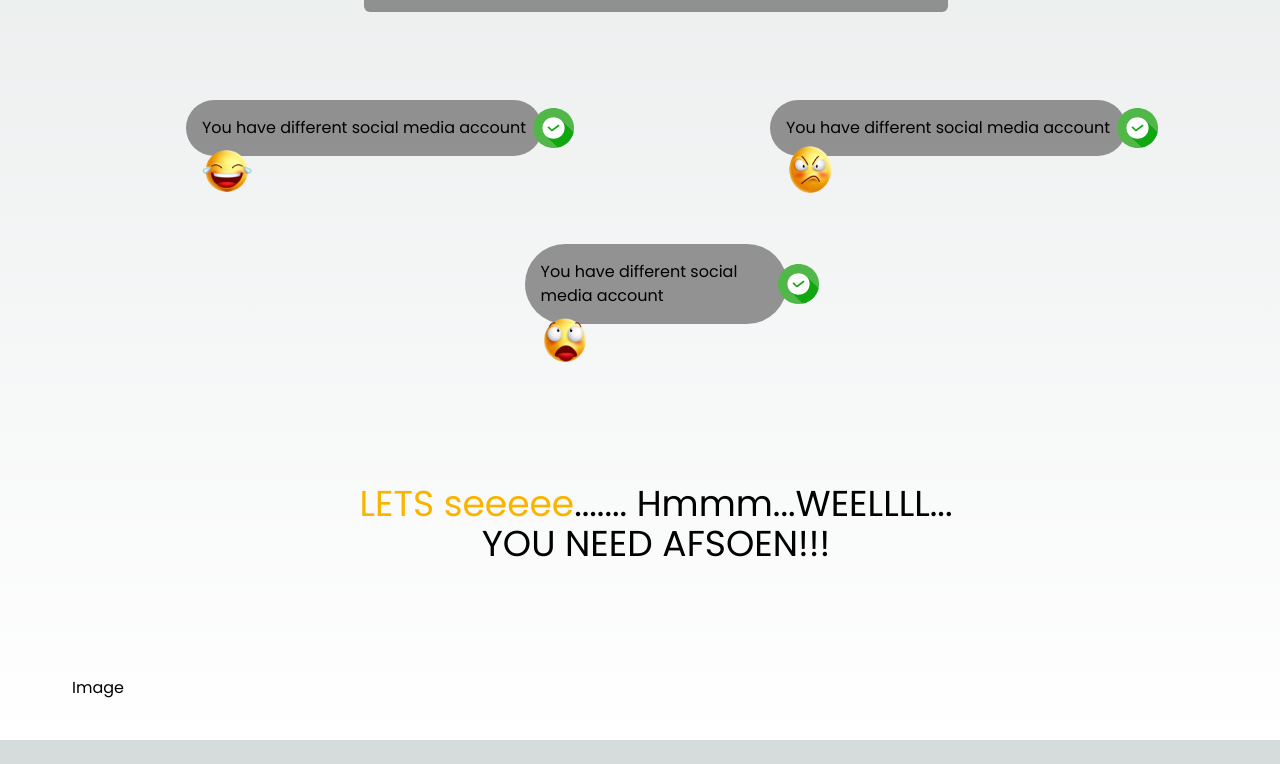
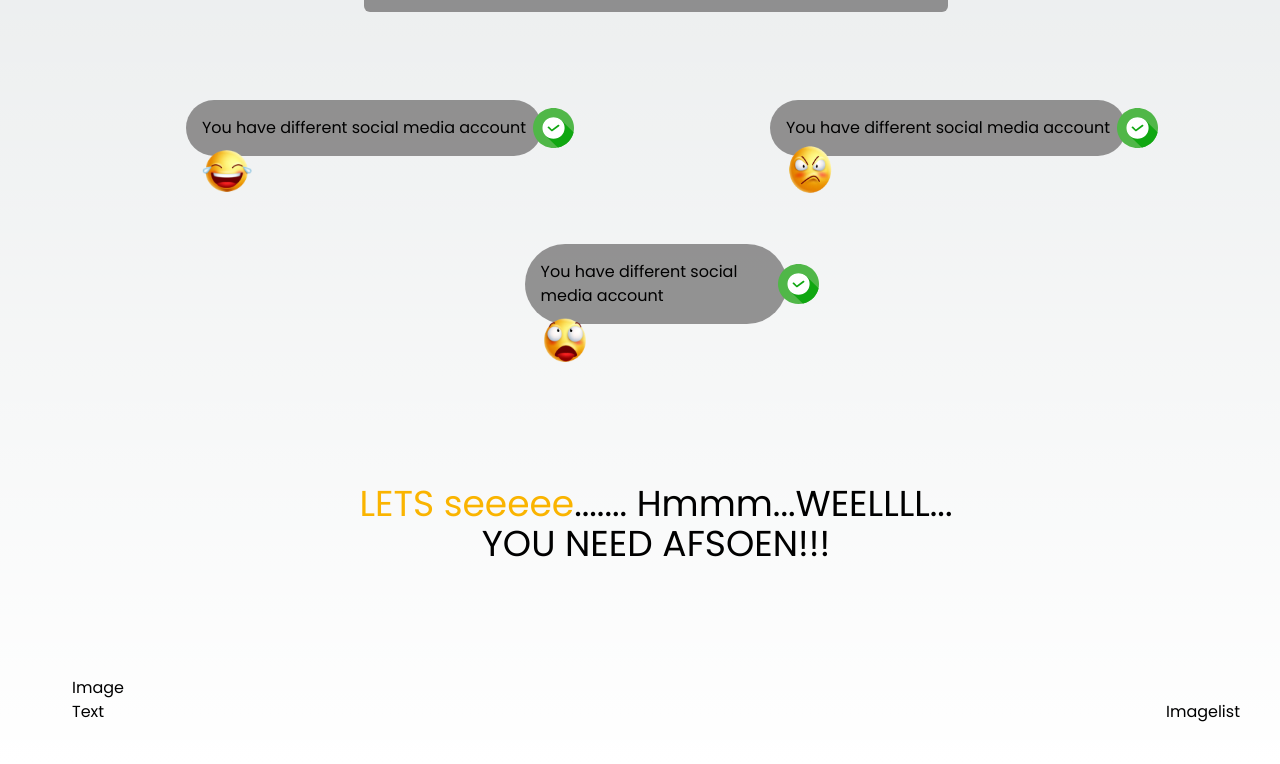
Before and after one commit to git-create-devben/afsoearn-waitlist, a Next.js app: page / in a window 1280 px wide. Shown: the part 979-1743 px from the top of the page. Before the commit the page ends 1719 px from the top, so only its background shows below. Built offline with nearby package versions, Linux system fonts and the light colour scheme.

Commit message:
import image from next/image

```diff
--- a/src/app/mission.tsx
+++ b/src/app/mission.tsx
@@ -1,3 +1,4 @@
+import Image from "next/image"
 
 export default function Mission(){
     return(
@@ -7,10 +8,10 @@ export default function Mission(){
             </section>
             <section className="flex justify-between">
                 <div>
-
+              Text
                 </div>
                 <div>
-
+            Imagelist
                 </div>
             </section>
 
```
